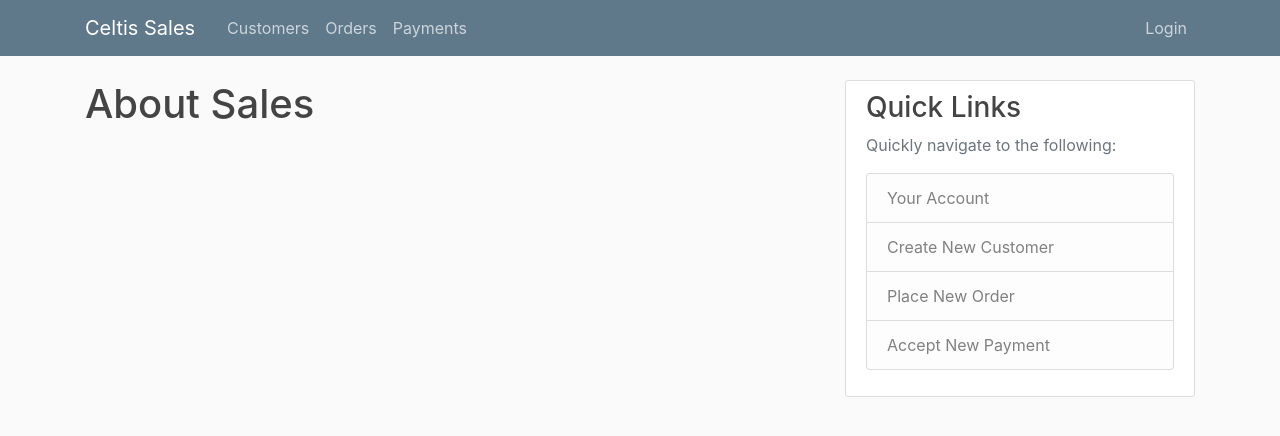
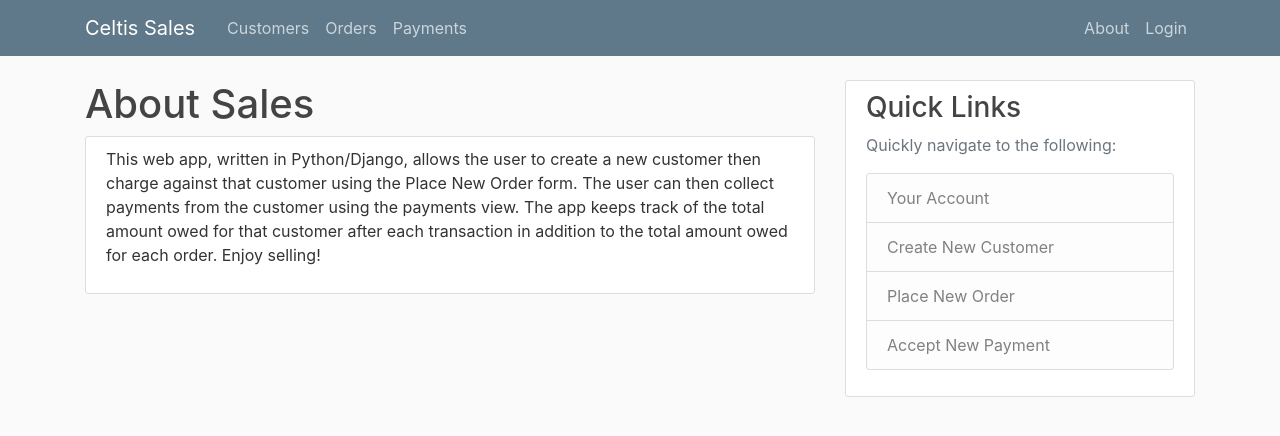
Before and after one commit to thewanderinglion/sales-app, a Django app: page /about/ in a window 1280 px wide. Shown: the top 436 px of the page. Run offline with Django 3.2, Linux system fonts and the light colour scheme; some libraries are stand-ins or nearby versions.

Commit message:
Made an About Page and added the page to right nav bar. Added comments to different files for future reference.

```diff
--- a/sales/templates/sales/about.html
+++ b/sales/templates/sales/about.html
@@ -1,4 +1,14 @@
 {% extends "sales/base.html" %}
 {% block content %}
     <h1>About Sales</h1>
+    <div class="content-section">
+        <p>
+            This web app, written in Python/Django, allows the user to create a new customer then charge against that
+            customer using the Place New Order form.
+            The user can then collect payments from the customer using the payments view. The app keeps track of the total
+            amount owed for that customer after each transaction in addition to the total amount owed for each order.
+            Enjoy selling!
+        </p>
+    </div>
+
 {% endblock content %}
--- a/sales/templates/sales/base.html
+++ b/sales/templates/sales/base.html
@@ -3,7 +3,7 @@
 <!DOCTYPE html>
 <html>
 <head>
-
+     <!-- The meta tags, Bootstrap CSS are from getbootstrap.com -->
     <!-- Required meta tags -->
     <meta charset="utf-8">
     <meta name="viewport" content="width=device-width, initial-scale=1, shrink-to-fit=no">
@@ -12,6 +12,7 @@
     <link rel="stylesheet" href="https://maxcdn.bootstrapcdn.com/bootstrap/4.0.0/css/bootstrap.min.css"
           integrity="sha384-Gn5384xqQ1aoWXA+058RXPxPg6fy4IWvTNh0E263XmFcJlSAwiGgFAW/dAiS6JXm" crossorigin="anonymous">
 
+    <!-- # Typed in afterwards to link to the CSS file: -->
     <link rel="stylesheet" type="text/css" href="{% static 'sales/main.css' %}">
 
     {% if title %}
@@ -37,6 +38,7 @@
                 </div>
                 <!-- Navbar Right Side -->
                 <div class="navbar-nav">
+                    <a class="nav-item nav-link" href="{% url "sales-about" %}">About</a>
                     <a class="nav-item nav-link" href="{% url "admin:index" %}">Login</a>
                 </div>
             </div>
@@ -47,6 +49,8 @@
 <main role="main" class="container">
     <div class="row">
         <div class="col-md-8">
+            {% comment %}This typed sections affects the messages shown when the user successfully
+            inputs data in the form{% endcomment %}
             {% if messages %}
                 {% for message in messages %}
                     <div class="alert alert-{{ message.tags }}">
@@ -54,6 +58,7 @@
                     </div>
                 {% endfor %}
             {% endif %}
+            {% comment %}Rest of the pages are sandwiched in this content block{% endcomment %}
             {% block content %}{% endblock %}
 
         </div>
@@ -76,7 +81,7 @@
         </div>
     </div>
 </main>
-
+{% comment %}The following are from getbootstrap.com starter template:{% endcomment %}
 <!-- Optional JavaScript -->
 <!-- jQuery first, then Popper.js, then Bootstrap JS -->
 <script src="https://code.jquery.com/jquery-3.2.1.slim.min.js"
--- a/sales/templates/sales/customer_registration.html
+++ b/sales/templates/sales/customer_registration.html
@@ -3,6 +3,10 @@
 {% block content %}
     <div class='content-section'>
         <form method="POST">
+            {% comment %} POST lets you enter data that allows you to alter data on the server-side.
+            csrf_token is a security measure. It stands for "cross site request forgeries"
+            Django doesn't let you load a form without the csrf token {% endcomment %}
+            {% comment %}-->csrf_token is called a template tag{% endcomment %}
             {% csrf_token %}
             <fieldset class="form-group">
                 <legend class="border-bottom mb-4">Create a New Customer</legend>
--- a/sales/templates/sales/home.html
+++ b/sales/templates/sales/home.html
@@ -1,6 +1,8 @@
 {% extends "sales/base.html" %}
 {% block content %}
     <h1>Celtis Sales Home</h1>
+    {% comment %}    The divs create a border, the <a> means an anchor tag to hyperlink to a different page. h3 is for size
+    The class is a bootstrap class for formatting{% endcomment %}
     <div class="content-section">
         <h3><a href="{% url 'sales-customer' %}">View all Customers</a></h3>
     </div>
--- a/sales/templates/sales/order_placement.html
+++ b/sales/templates/sales/order_placement.html
@@ -3,6 +3,10 @@
 {% block content %}
     <div class='content-section'>
         <form method="POST">
+            {% comment %} POST lets you enter data that allows you to alter data on the server-side.
+            csrf_token is a security measure. It stands for "cross site request forgeries"
+            Django doesn't let you load a form without the csrf token {% endcomment %}
+            {% comment %}-->csrf_token is called a template tag{% endcomment %}
             {% csrf_token %}
             <fieldset class="form-group">
                 <legend class="border-bottom mb-4">Place a New Order</legend>
--- a/sales/templates/sales/payment_accept.html
+++ b/sales/templates/sales/payment_accept.html
@@ -3,6 +3,10 @@
 {% block content %}
     <div class='content-section'>
         <form method="POST">
+            {% comment %} POST lets you enter data that allows you to alter data on the server-side.
+            csrf_token is a security measure. It stands for "cross site request forgeries"
+            Django doesn't let you load a form without the csrf token {% endcomment %}
+            {% comment %}-->csrf_token is called a template tag{% endcomment %}
             {% csrf_token %}
             <fieldset class="form-group">
                 <legend class="border-bottom mb-4">Accept Payment</legend>
```
